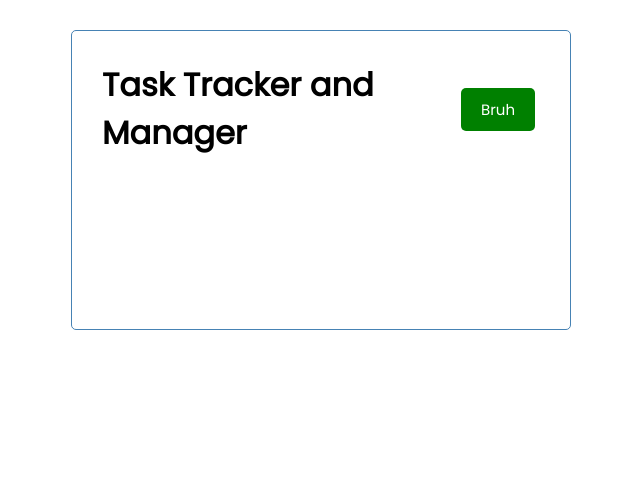
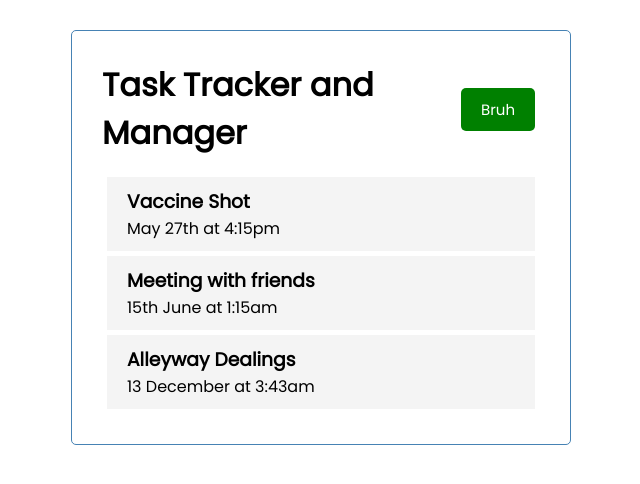
Before and after one commit to TheCaister/task-tracker-and-manager, an Angular app in the folder angular/: page / in a window 1280 px wide. Shown: the top 484 px of the page, without its empty margins (319-959 px from the left). Built offline with nearby package versions, Linux system fonts and the light colour scheme.

Commit message:
creating tasks list and task item components

```diff
--- a/angular/src/app/app.component.html
+++ b/angular/src/app/app.component.html
@@ -3,4 +3,5 @@
 <!-- Create components by referring to their selector -->
 <div class="container">
   <app-header></app-header>
+  <app-tasks></app-tasks>
 </div>
--- a/angular/src/app/app.module.ts
+++ b/angular/src/app/app.module.ts
@@ -4,12 +4,16 @@
 import { AppComponent } from './app.component';
 import { HeaderComponent } from './components/header/header.component';
 import { ButtonComponent } from './components/button/button.component';
+import { TasksComponent } from './components/tasks/tasks.component';
+import { TaskItemComponent } from './components/task-item/task-item.component';
 
 @NgModule({
   declarations: [
     AppComponent,
     HeaderComponent,
-    ButtonComponent
+    ButtonComponent,
+    TasksComponent,
+    TaskItemComponent
   ],
   imports: [
     BrowserModule
--- /dev/null
+++ b/angular/src/app/components/task-item/task-item.component.css
@@ -0,0 +1,16 @@
+.task {
+    background: #f4f4f4;
+    margin: 5px;
+    padding: 10px 20px;
+    cursor: pointer;
+  }
+
+  .task.reminder {
+    border-left: 5px solid green;
+  }
+
+  .task h3 {
+    display: flex;
+    align-items: center;
+    justify-content: space-between;
+  }
--- /dev/null
+++ b/angular/src/app/components/task-item/task-item.component.html
@@ -0,0 +1,4 @@
+<div class="task">
+    <h3>{{task.text}}</h3>
+    <p>{{task.day}}</p>
+</div>
--- /dev/null
+++ b/angular/src/app/components/task-item/task-item.component.ts
@@ -0,0 +1,18 @@
+// A singular task item
+import { Component, OnInit, Input } from '@angular/core';
+import { Task } from '../../Task';
+
+@Component({
+  selector: 'app-task-item',
+  templateUrl: './task-item.component.html',
+  styleUrls: ['./task-item.component.css']
+})
+export class TaskItemComponent implements OnInit {
+  @Input() task: Task;
+
+  constructor() { }
+
+  ngOnInit(): void {
+  }
+
+}
--- /dev/null
+++ b/angular/src/app/components/tasks/tasks.component.html
@@ -0,0 +1,3 @@
+<!-- *ngFor repeats the HTML element for each object in a list -->
+<!-- Set up every individual task components -->
+<app-task-item *ngFor="let task of tasks" [task]="task"></app-task-item>
--- /dev/null
+++ b/angular/src/app/components/tasks/tasks.component.ts
@@ -0,0 +1,20 @@
+// Group of tasks
+import { Component, OnInit } from '@angular/core';
+import { Task } from '../../Task';
+import { TASKS } from '../../mock-tasks';
+
+@Component({
+  selector: 'app-tasks',
+  templateUrl: './tasks.component.html',
+  styleUrls: ['./tasks.component.css']
+})
+export class TasksComponent implements OnInit {
+  // Now we can use the tasks in the TASKS file
+  tasks: Task[] = TASKS;
+
+  constructor() { }
+
+  ngOnInit(): void {
+  }
+
+}
```
Also changed, not shown: angular/src/app/components/tasks/tasks.component.css (added), 2 other files (tests, documents, lock files or other folders).
